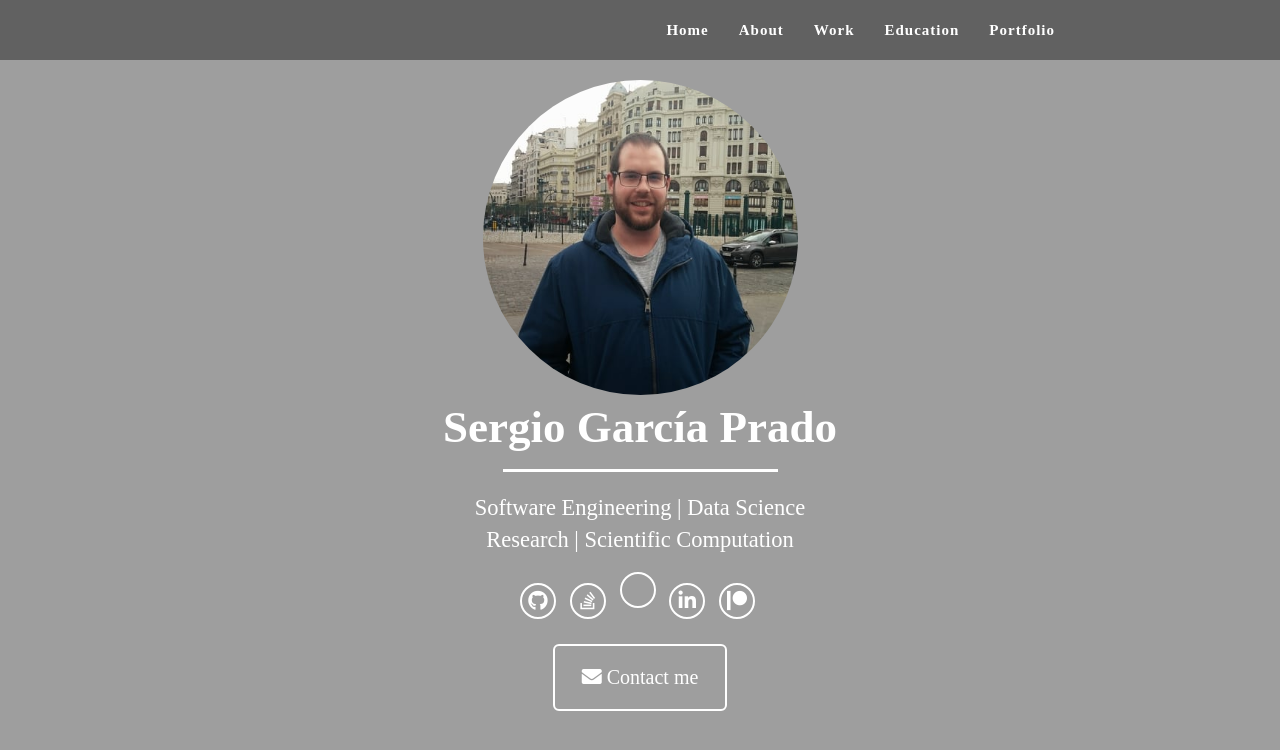
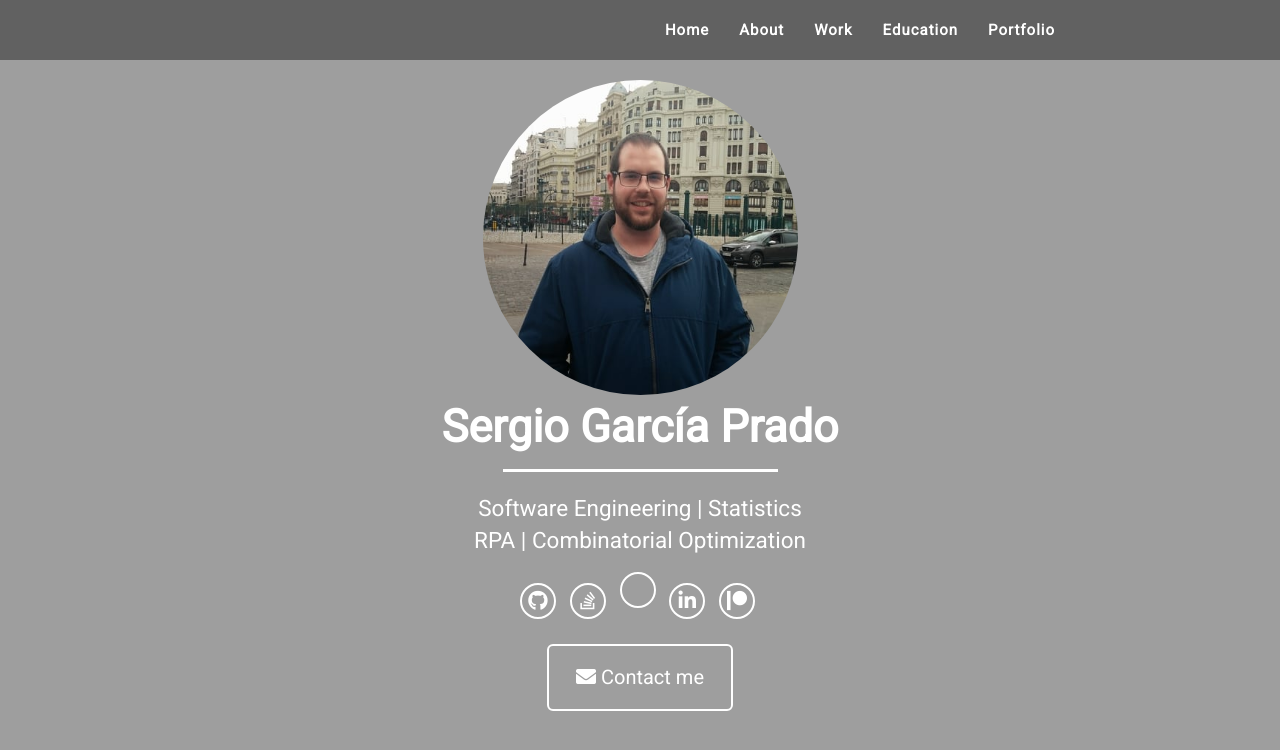
Before and after one commit to garciparedes/garciparedes.github.io, a Jekyll site: the page built from index.html, in a window 1280 px wide and 900 px high. Shown: the top 750 px of the window. Built offline with Jekyll 4.4.1, drawn with Linux system fonts in a browser that asks for light colours; nearby versions of some CDN libraries; a style sheet for code colours, icons or effects is not loaded; some of the changed text lies outside the part shown.

Commit message:
* Updated header. * Fixed bug related with font-family settings.

```diff
--- a/_config.yml
+++ b/_config.yml
@@ -2,8 +2,8 @@
 title: Sergio García Prado
 email: sergio@garciparedes.me
 url: https://garciparedes.me
-description: "Software Engineering | Data Science | Research | Scientific Computation"
-skills: "Software Engineering | Data Science <br/> Research | Scientific Computation"
+description: "Software Engineering | Statistics | RPA | Combinatorial Optimization"
+skills: "Software Engineering | Statistics <br/> RPA | Combinatorial Optimization"
 meta_author: Sergio García Prado
 
 # Google webmaster tools
@@ -49,8 +49,12 @@ education:
 
 work:
 
-    -   time: 2018/09 - Present
+    -   time: 2019/09 - Present
         title: Software Engineer
+        company_name: <a href="https://unlimiteck.com/" target="_blank">Unlimiteck Company Builder</a>
+
+    -   time: 2018/09 - 2019/09
+        title: Remote Software Engineer
         company_name: <a href="https://unlimiteck.com/" target="_blank">Unlimiteck Company Builder</a>
 
     -   time: 2018/06 - 2018/08
--- a/_includes/css/main.css
+++ b/_includes/css/main.css
@@ -4,7 +4,7 @@
  * For details, see http://www.apache.org/licenses/LICENSE-2.0.
  */
 body {
-  font-family: 'Roboto-Regular';
+  font-family: 'Roboto';
 }
 
 .container {
```
